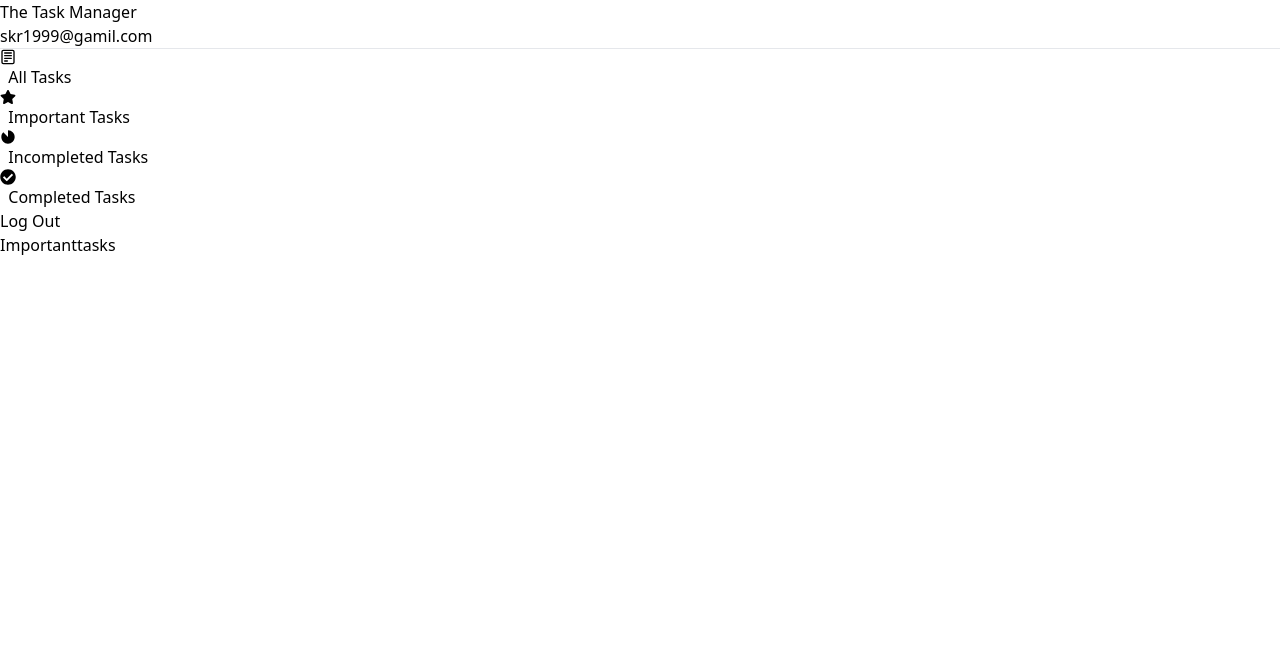
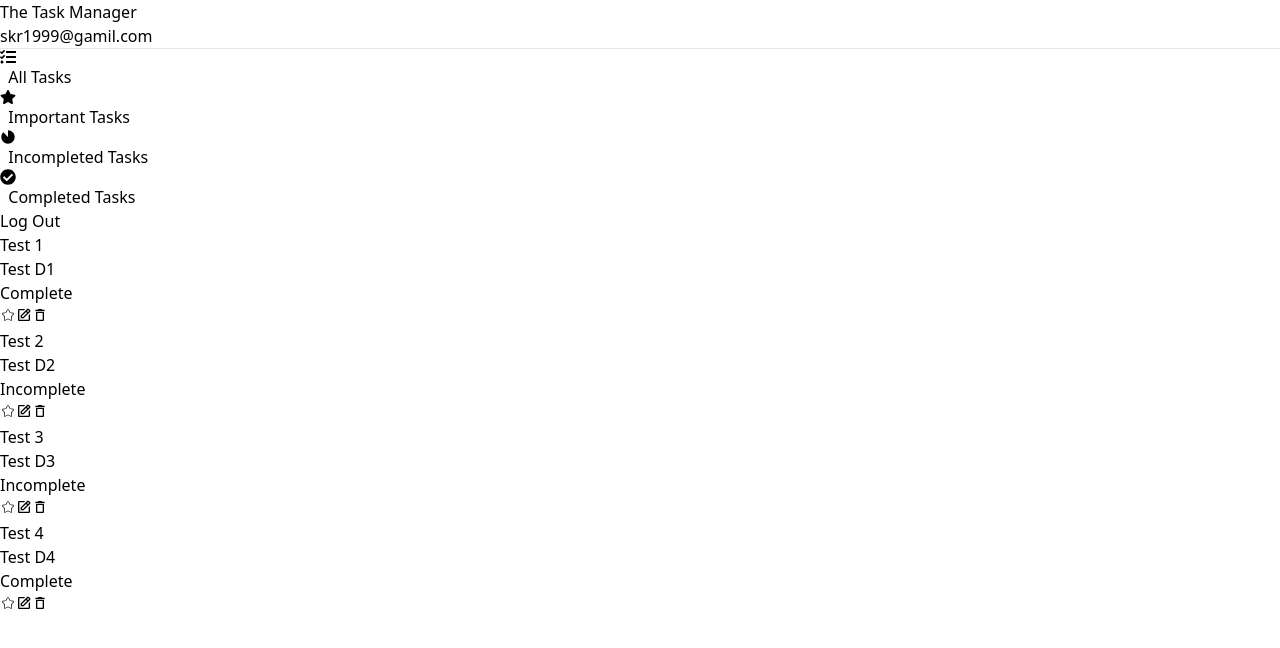
Before and after one commit to SKR99-GIT/todo_app, a React (Vite) app: page /importanttasks in a window 1280 px wide. Shown: the top 648 px of the page. Built offline with nearby package versions, Linux system fonts and the light colour scheme.

Commit message:
Fourth commit

```diff
--- a/src/components/Home/Cards.jsx
+++ b/src/components/Home/Cards.jsx
@@ -1,26 +1,62 @@
 import React from 'react'
+import { CiStar } from "react-icons/ci";
+import { BiEdit } from "react-icons/bi";
+import { MdDeleteOutline } from "react-icons/md";
+import { IoMdAddCircleOutline } from "react-icons/io";
+import { useState } from 'react';
 
-const Cards = () => {
+const Cards = ({home}) => {
     const data = [
         {
             title: "Test 1",
-            desc: "Test D1"
+            desc: "Test D1",
+            status: "Complete"
         },
         {
             title: "Test 2",
-            desc: "Test D2"
+            desc: "Test D2",
+            status: "Incomplete"
         },
         {
             title: "Test 3",
-            desc: "Test D3"
+            desc: "Test D3",
+            status: "Incomplete"
         },
         {
             title: "Test 4",
-            desc: "Test D4"
+            desc: "Test D4",
+            status: "Complete"
         },
     ];
+
+    const [ImportantButton, setImportantButton] = useState("Incomplete")
+
   return (
-    <div>Cards</div>
+    <div className='grid grid-cols-3 gap-4 p-4'>
+        {data && data.map((items, i) => (
+            <div className='flex flex-col justify-between bg-gray-800 rounded-sm p-4'>
+            <div>
+                <h3 className='text-xl font-semibold'>{items.title}</h3>
+                <p className='text-gray-300 my-2'>{items.desc}</p>
+            </div>
+            <div className='mt-4 w-full flex items-center'>
+                    <button className={`${items.status === "Complete" ? "bg-green-500" : "bg-orange-500" }  p-2 rounded`}>
+                        {items.status}
+                    </button>
+                    <div className='text-white p-2 w-3/6 text-2xl font-semibold flex justify-around'>
+                        <button><CiStar /></button>
+                        <button><BiEdit /></button>
+                        <button><MdDeleteOutline /></button>
+                    </div>
+            </div>
+            </div>
+        ))}
+        {home === "true" && (
+            <div className='flex flex-col justify-center items-center bg-gray-800 rounded-sm p-4 text-gray-300 hover:cursor-pointer hover:scale-105 transition-all duration-300'> <IoMdAddCircleOutline className='text-5xl' />
+            <h2 className='text-2xl mt-4'>Add Task</h2>
+        </div>
+        )}
+    </div>
   )
 }
 
--- a/src/components/Home/Sidebar.jsx
+++ b/src/components/Home/Sidebar.jsx
@@ -1,5 +1,5 @@
 import React from 'react'
-import { CgNotes } from "react-icons/cg";
+import { FaTasks } from "react-icons/fa";
 import { FaStar } from "react-icons/fa";
 import { MdIncompleteCircle } from "react-icons/md";
 import { FaCheckCircle } from "react-icons/fa";
@@ -10,7 +10,7 @@ const Sidebar = () => {
     const data=[
         {
             title: "All Tasks",
-            icons: <CgNotes />,
+            icons: <FaTasks />,
             link: "/"
         },
         {
--- a/src/pages/Alltasks.jsx
+++ b/src/pages/Alltasks.jsx
@@ -1,10 +1,16 @@
 import React from 'react'
 import Cards from '../components/Home/Cards'
+import { IoMdAddCircleOutline } from "react-icons/io";
 
 const Alltasks = () => {
   return (
     <div>
-      <Cards/>
+      <div className='w-full flex justify-end px-4 py-2'>
+        <button>
+          <IoMdAddCircleOutline className='text-4xl text-gray-400 hover:text-gray-100 transition-all duration-300'/>
+        </button>
+      </div>
+      <Cards home={"true"}/>
     </div>
   )
 }
--- a/src/pages/Importanttasks.jsx
+++ b/src/pages/Importanttasks.jsx
@@ -1,8 +1,11 @@
 import React from 'react'
+import Cards from '../components/Home/Cards'
 
 const Importanttasks = () => {
   return (
-    <div>Importanttasks</div>
+    <div>
+      <Cards home={"false"}/>
+    </div>
   )
 }
 
```
